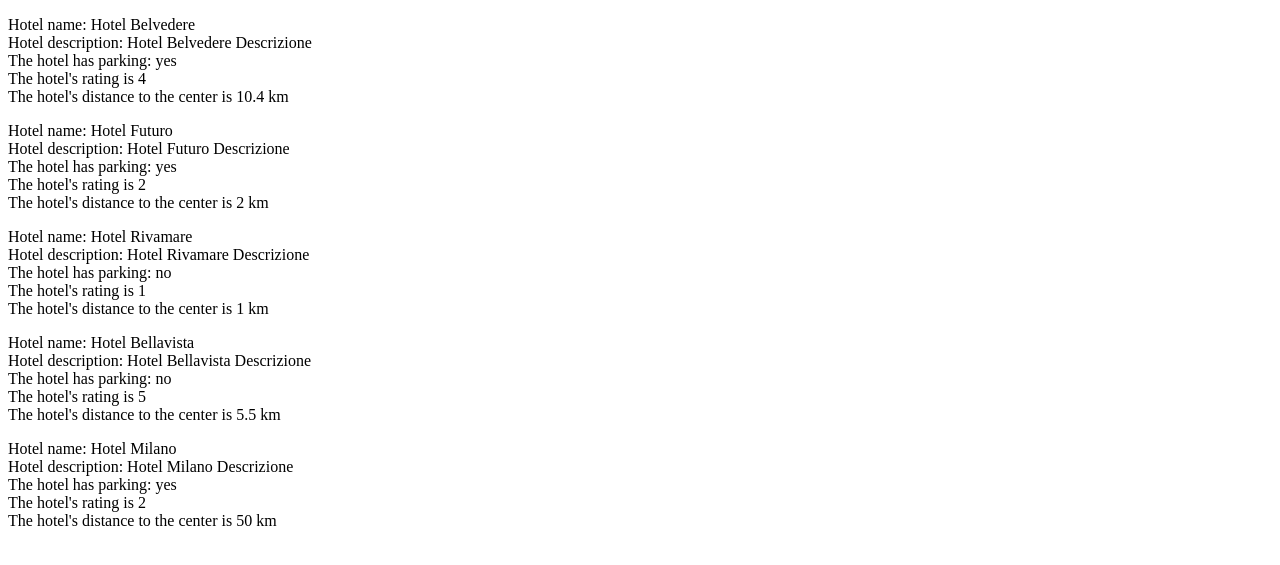
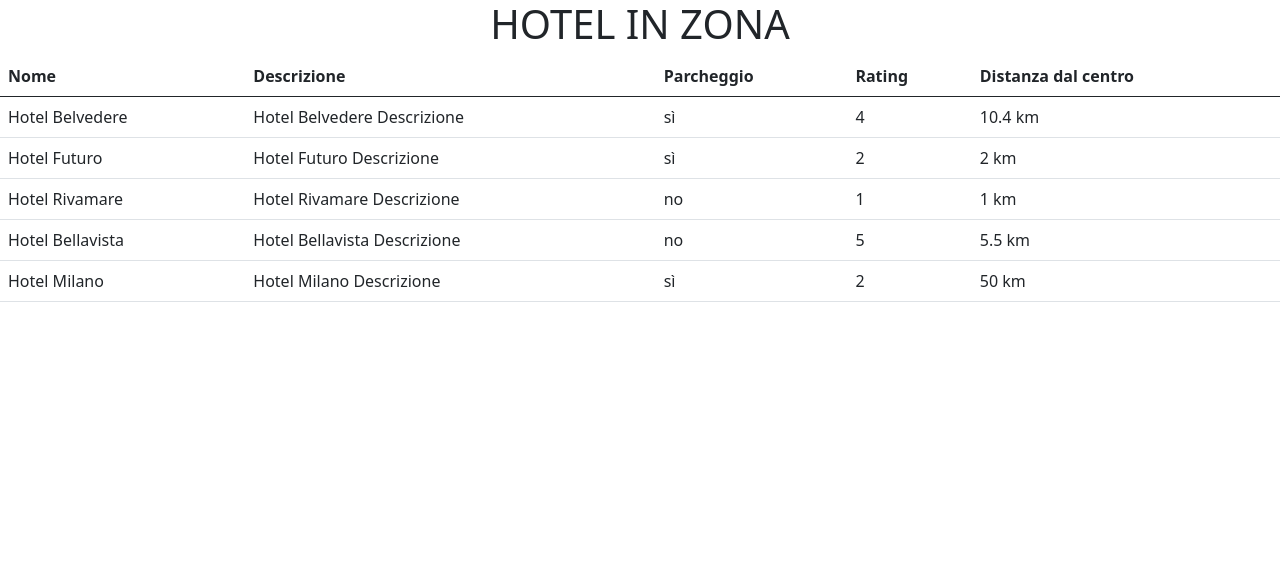
Before and after one commit to MarinaLasorsa/php-hotel, a PHP site: page / in a window 1280 px wide. Shown: the top 565 px of the page. Run offline with PHP 8.4, Linux system fonts and the light colour scheme.

Commit message:
ADD: bootstrap styled table to organize all printed info

```diff
--- a/index.php
+++ b/index.php
@@ -47,31 +47,51 @@
             <meta charset="UTF-8">
             <meta name="viewport" content="width=device-width, initial-scale=1.0">
             <title>PHP Hotel</title>
+            <link href="https://cdn.jsdelivr.net/npm/bootstrap@5.0.2/dist/css/bootstrap.min.css" rel="stylesheet" integrity="sha384-EVSTQN3/azprG1Anm3QDgpJLIm9Nao0Yz1ztcQTwFspd3yD65VohhpuuCOmLASjC" crossorigin="anonymous">
         </head>
         <body>
+            <header>
+                <div class="container">
+                    <h1 class=text-center> HOTEL IN ZONA </h1>
 
+                </div>
+            </header>
+            <main>
+                <table class="table">
+                    <thead>
+                        <tr>
+                            <th scope="col">Nome</th>
+                            <th scope="col">Descrizione</th>
+                            <th scope="col">Parcheggio</th>
+                            <th scope="col">Rating</th>
+                            <th scope="col">Distanza dal centro</th>
+                        </tr>
+                    </thead>
+                    <tbody>
                     <?php
                     for($i = 0; $i < count($hotels); $i++) {
                         $hotel = $hotels[$i];
 
                         $name = $hotel['name'];
                         $description = $hotel['description'];
-            $hotel['parking'] == true ? $has_parking = "yes" : $has_parking = "no";
+                        $hotel['parking'] == true ? $has_parking = "sì" : $has_parking = "no";
                         $vote = $hotel['vote'];
                         $distance_to_center = $hotel['distance_to_center'];
                     ?>
-
-            <p>
-                <?php echo "Hotel name: $name <br>" ?>
-                <?php echo "Hotel description: $description <br>"?>
-                <?php echo "The hotel has parking: $has_parking <br>"?>
-                <?php echo "The hotel's rating is $vote <br>"?>
-                <?php echo "The hotel's distance to the center is $distance_to_center km <br>"?>
-            </p>
-
+                        <tr>
+                            <td><?php echo $name ?></td>
+                            <td><?php echo $description ?></td>
+                            <td><?php echo $has_parking ?></td>
+                            <td><?php echo $vote ?></td>
+                            <td><?php echo "$distance_to_center km" ?></td>
+                        </tr>
                     <?php
                     }
                     ?>
+                    </tbody>
+                </table>
+
+            </main>
 
         </body>
         </html>
```
Lines whose indentation alone changed are shown as unchanged.
